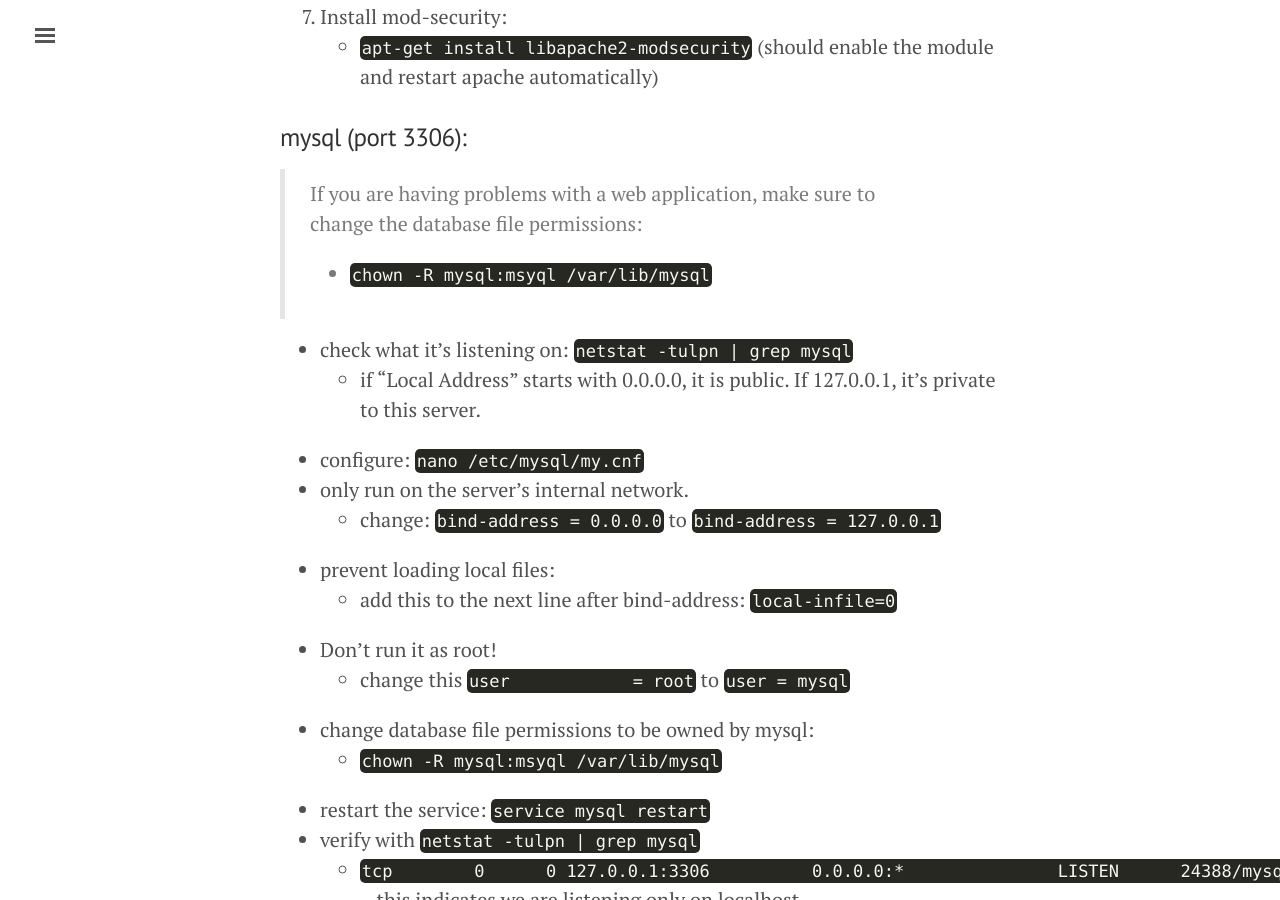
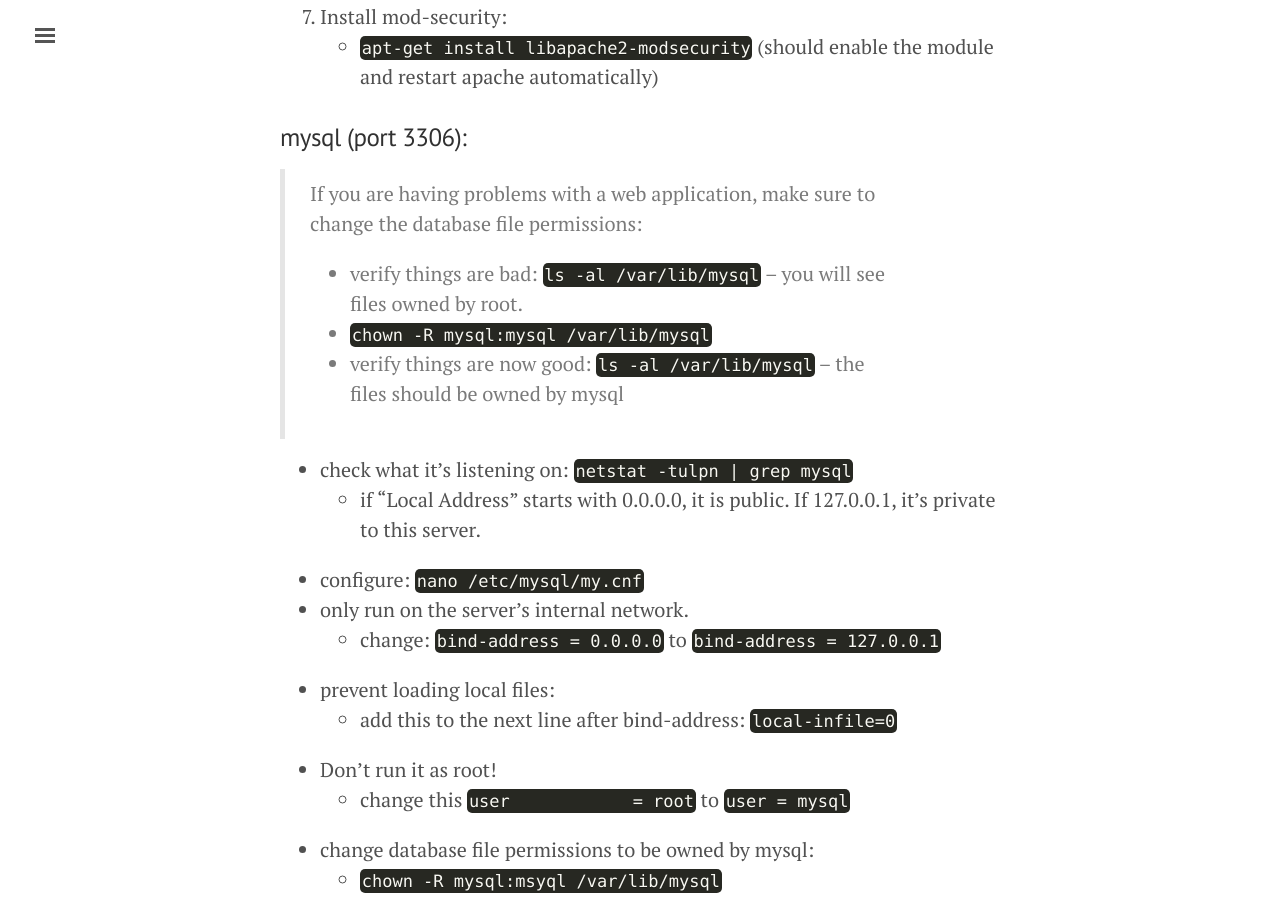
Before and after one commit to slackboxster/slackboxster.github.io, a Jekyll site: the page built from gencyber2017/lesson.md, in a window 1280 px wide and 900 px high, scrolled down 19362 px. Built offline with Jekyll 4.4.1, drawn with Linux system fonts in a browser that asks for light colours.

Commit message:
add a verification step to mysql fix.

```diff
--- a/gencyber2017/lesson.md
+++ b/gencyber2017/lesson.md
@@ -479,7 +479,9 @@
 ### mysql (port 3306):
 
 > If you are having problems with a web application, make sure to change the database file permissions:
->    * `chown -R mysql:msyql /var/lib/mysql`
+>    * verify things are bad: `ls -al /var/lib/mysql` -- you will see files owned by root.
+>    * `chown -R mysql:mysql /var/lib/mysql`
+>    * verify things are now good: `ls -al /var/lib/mysql` -- the files should be owned by mysql
 
 * check what it's listening on: `netstat -tulpn | grep mysql`
     * if "Local Address" starts with 0.0.0.0, it is public. If 127.0.0.1, it's private to this server.
```
